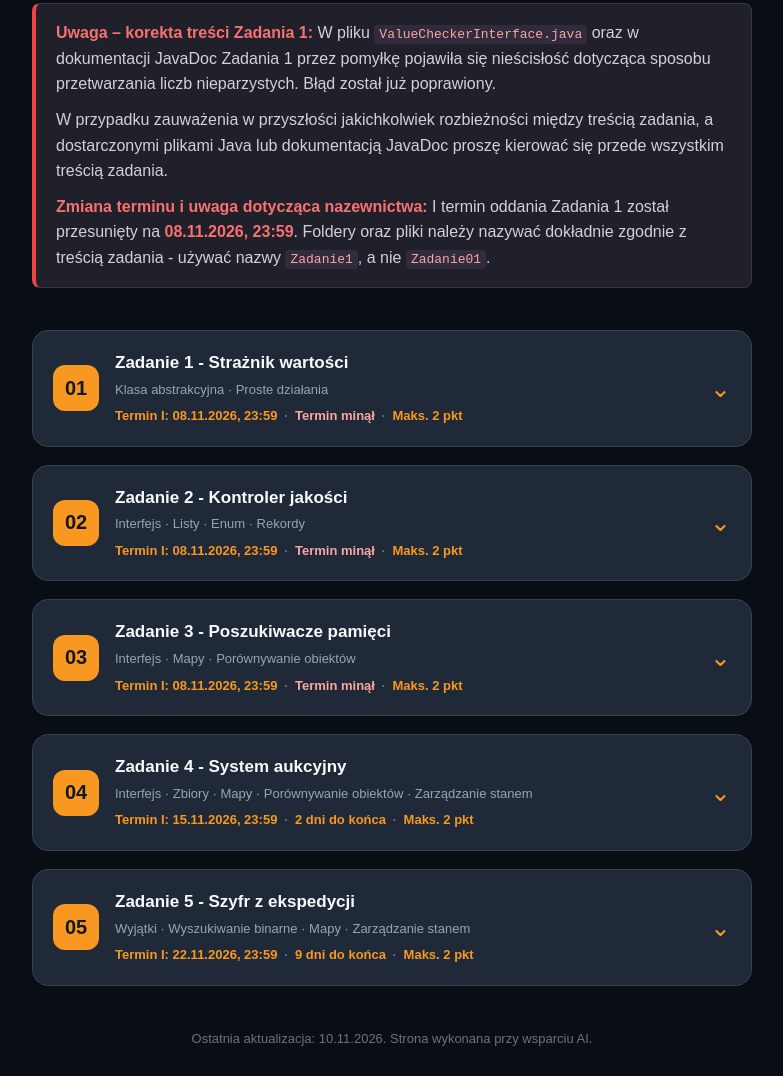
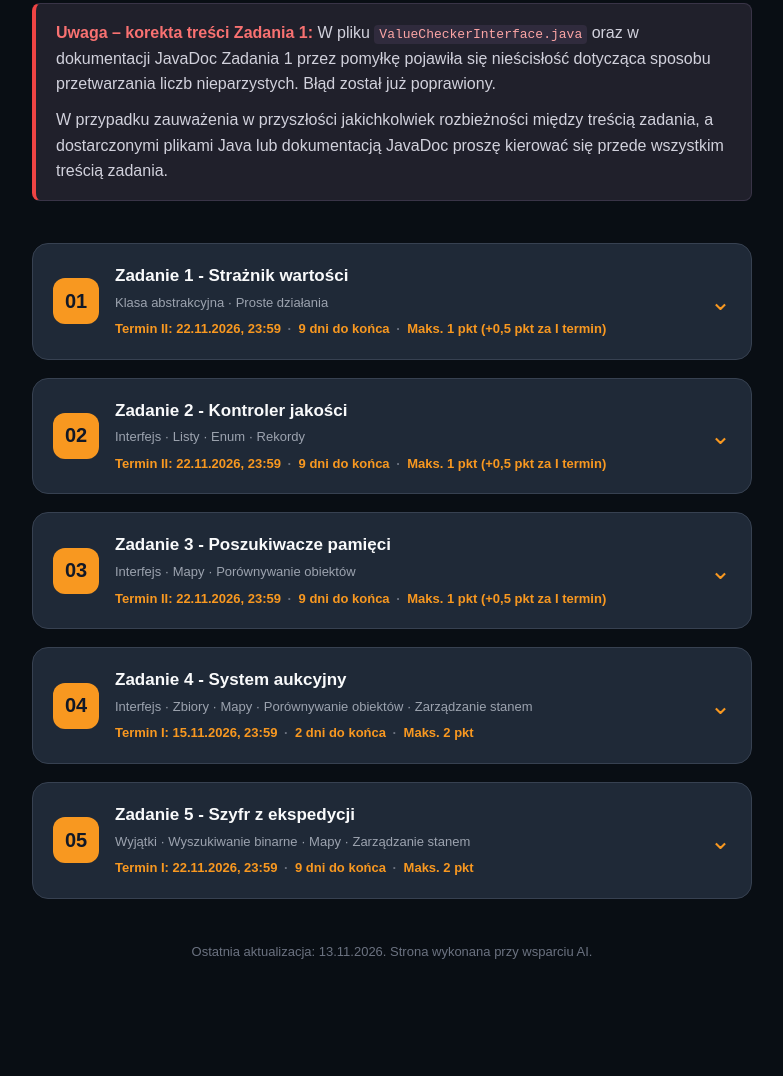
Before and after one commit to js-ivy/js-ivy.github.io, a plain HTML site: page zadania.html in a window 1280 px wide. Shown: the part 393-1469 px from the top of the page, without its empty margins (248-1031 px from the left). After the commit the page ends 1382 px from the top, so only its background shows below. Drawn offline with Linux system fonts and the light colour scheme.

Commit message:
Update task dates

```diff
--- a/zadania.html
+++ b/zadania.html
@@ -49,16 +49,9 @@
                 JavaDoc proszę kierować się przede wszystkim treścią zadania.
             </p>
 
-            <p>
-                <strong>Zmiana terminu i uwaga dotycząca nazewnictwa:</strong>
-                I termin oddania Zadania 1 został przesunięty na
-                <strong>08.11.2026, 23:59</strong>. Foldery oraz pliki należy
-                nazywać dokładnie zgodnie z treścią zadania - używać nazwy
-                <code>Zadanie1</code>, a nie <code>Zadanie01</code>.
-            </p>
         </div>
 
-        <details class="task-card" data-deadline="2026-11-08T23:59:59">
+        <details class="task-card" data-deadline="2026-11-22T23:59:59">
             <summary class="task-summary">
                 <span class="task-number">01</span>
 
@@ -70,9 +63,9 @@
                     </span>
 
                     <span class="term-time">
-                        Termin I:
-                        <time datetime="2026-11-08T23:59:59">
-                            08.11.2026, 23:59
+                        Termin II:
+                        <time datetime="2026-11-22T23:59:59">
+                            22.11.2026, 23:59
                         </time>
 
                         <span class="deadline-separator">·</span>
@@ -84,7 +77,7 @@
                         <span class="deadline-separator">·</span>
 
                         <span class="task-points">
-                            Maks. 2 pkt
+                            Maks. 1 pkt (+0,5 pkt za I termin)
                         </span>
                     </span>
                 </span>
@@ -394,7 +387,7 @@
             </div>
         </details>
 
-        <details class="task-card" data-deadline="2026-11-08T23:59:59">
+        <details class="task-card" data-deadline="2026-11-22T23:59:59">
             <summary class="task-summary">
                 <span class="task-number">02</span>
 
@@ -406,9 +399,9 @@
                     </span>
 
                     <span class="term-time">
-                        Termin I:
-                        <time datetime="2026-11-08T23:59:59">
-                            08.11.2026, 23:59
+                        Termin II:
+                        <time datetime="2026-11-22T23:59:59">
+                            22.11.2026, 23:59
                         </time>
 
                         <span class="deadline-separator">·</span>
@@ -420,7 +413,7 @@
                         <span class="deadline-separator">·</span>
 
                         <span class="task-points">
-                            Maks. 2 pkt
+                            Maks. 1 pkt (+0,5 pkt za I termin)
                         </span>
                     </span>
                 </span>
@@ -1007,7 +1000,7 @@
             </div>
         </details>
 
-        <details class="task-card" data-deadline="2026-11-08T23:59:59">
+        <details class="task-card" data-deadline="2026-11-22T23:59:59">
             <summary class="task-summary">
                 <span class="task-number">03</span>
 
@@ -1019,9 +1012,9 @@
                     </span>
 
                     <span class="term-time">
-                        Termin I:
-                        <time datetime="2026-11-08T23:59:59">
-                            08.11.2026, 23:59
+                        Termin II:
+                        <time datetime="2026-11-22T23:59:59">
+                            22.11.2026, 23:59
                         </time>
 
                         <span class="deadline-separator">·</span>
@@ -1033,7 +1026,7 @@
                         <span class="deadline-separator">·</span>
 
                         <span class="task-points">
-                            Maks. 2 pkt
+                            Maks. 1 pkt (+0,5 pkt za I termin)
                         </span>
                     </span>
                 </span>
@@ -3245,7 +3238,7 @@
     </section>
 
     <footer>
-        Ostatnia aktualizacja: 10.11.2026.
+        Ostatnia aktualizacja: 13.11.2026.
         Strona wykonana przy wsparciu AI.
     </footer>
 
```
Also changed, not shown: index.html (+1 -1 lines), kalendarium.html (+1 -1 lines), srodowisko.html (+1 -1 lines), zaliczenie.html (+1 -1 lines).
